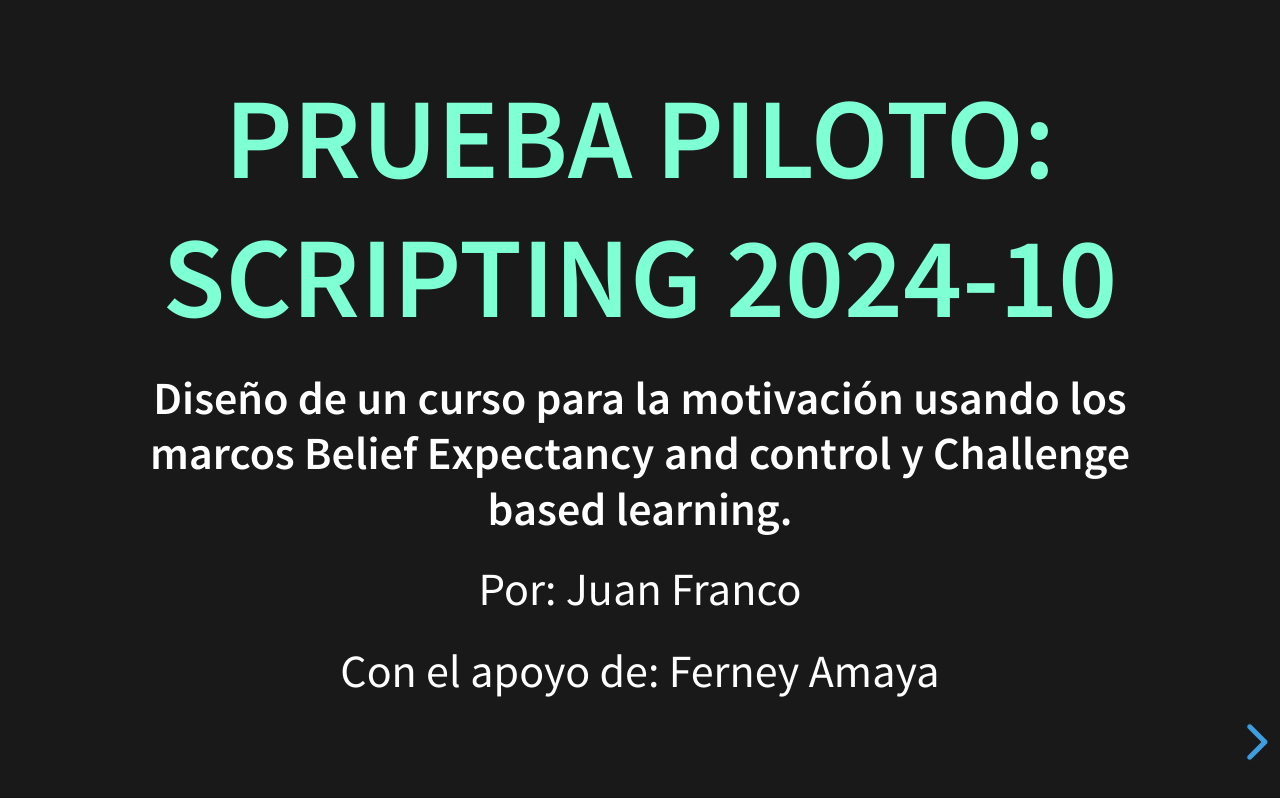
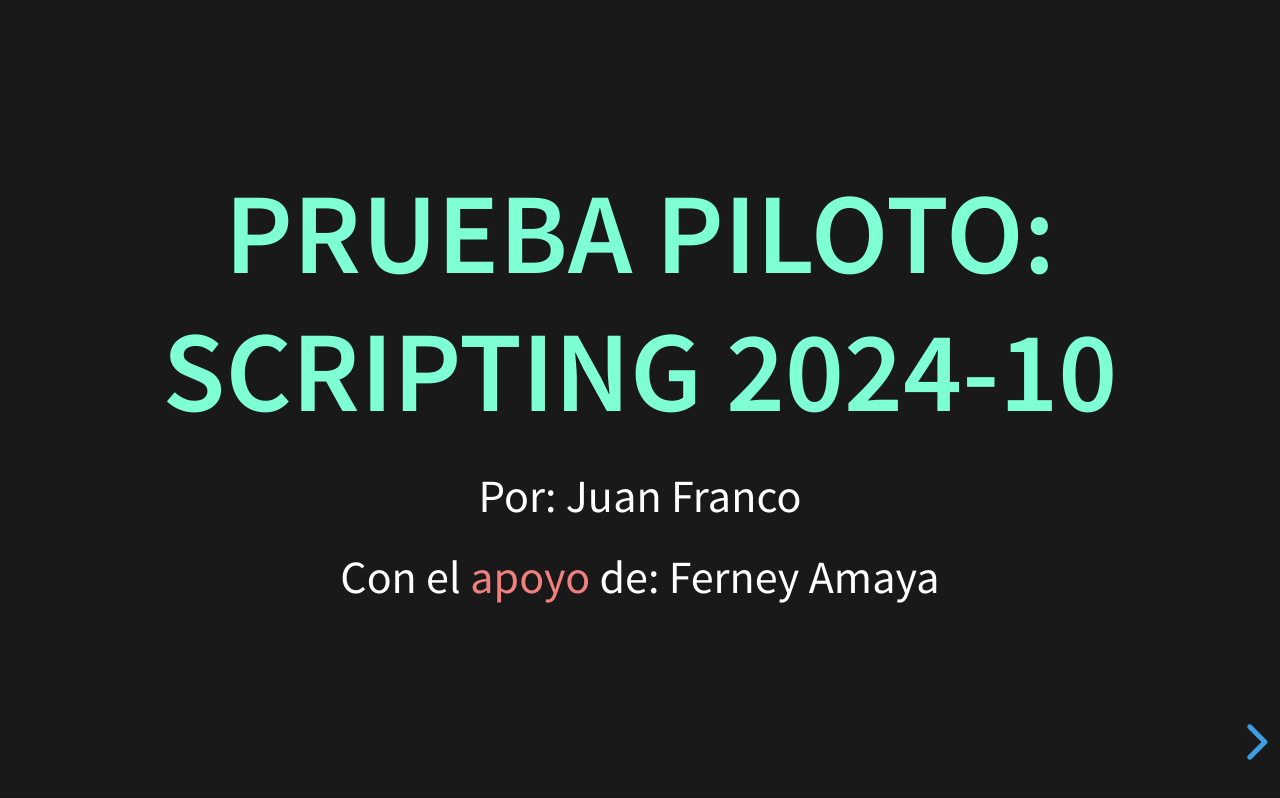
Before and after one commit to juanferfranco/abrScriptingReport-2024-20, a website: page index.html in a window 1280 px wide. Drawn offline with nearby package versions, Linux system fonts and the light colour scheme.

Commit message:
minor fix

```diff
--- a/index.html
+++ b/index.html
@@ -26,12 +26,8 @@
 						<h1>
 							<span id="word" style="color:aquamarine;">PRUEBA PILOTO: Scripting 2024-10</span>
 						</h1>
-						<h4 style="text-transform: none;">
-							Diseño de un curso para la motivación usando los marcos Belief Expectancy and control y
-							Challenge based learning.
-						</h4>
 						<p>Por: Juan Franco</p>
-						<p>Con el apoyo de: Ferney Amaya</p>
+						<p>Con el <span style="color: lightcoral;">apoyo</span> de: Ferney Amaya</p>
 					</section>
 				</section>
 
```
